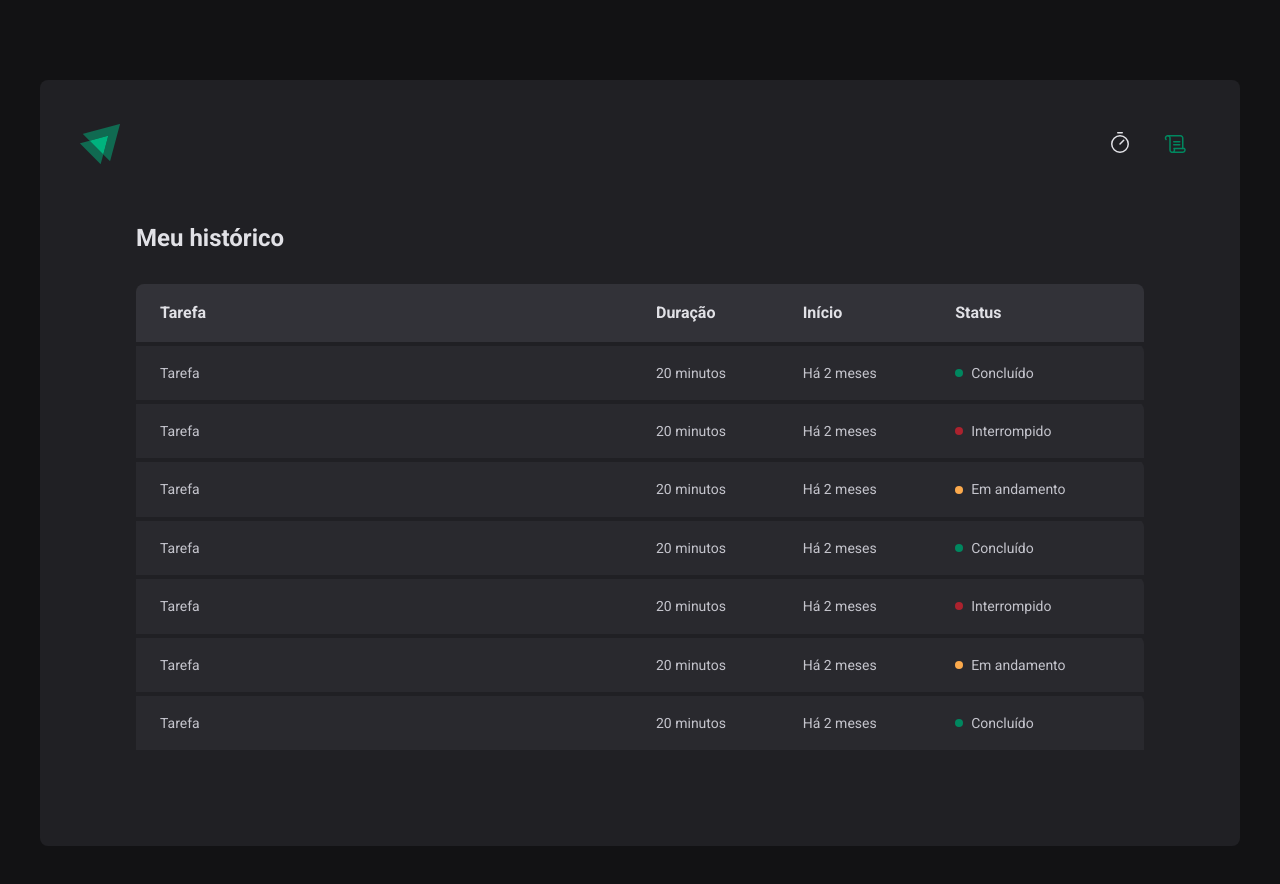
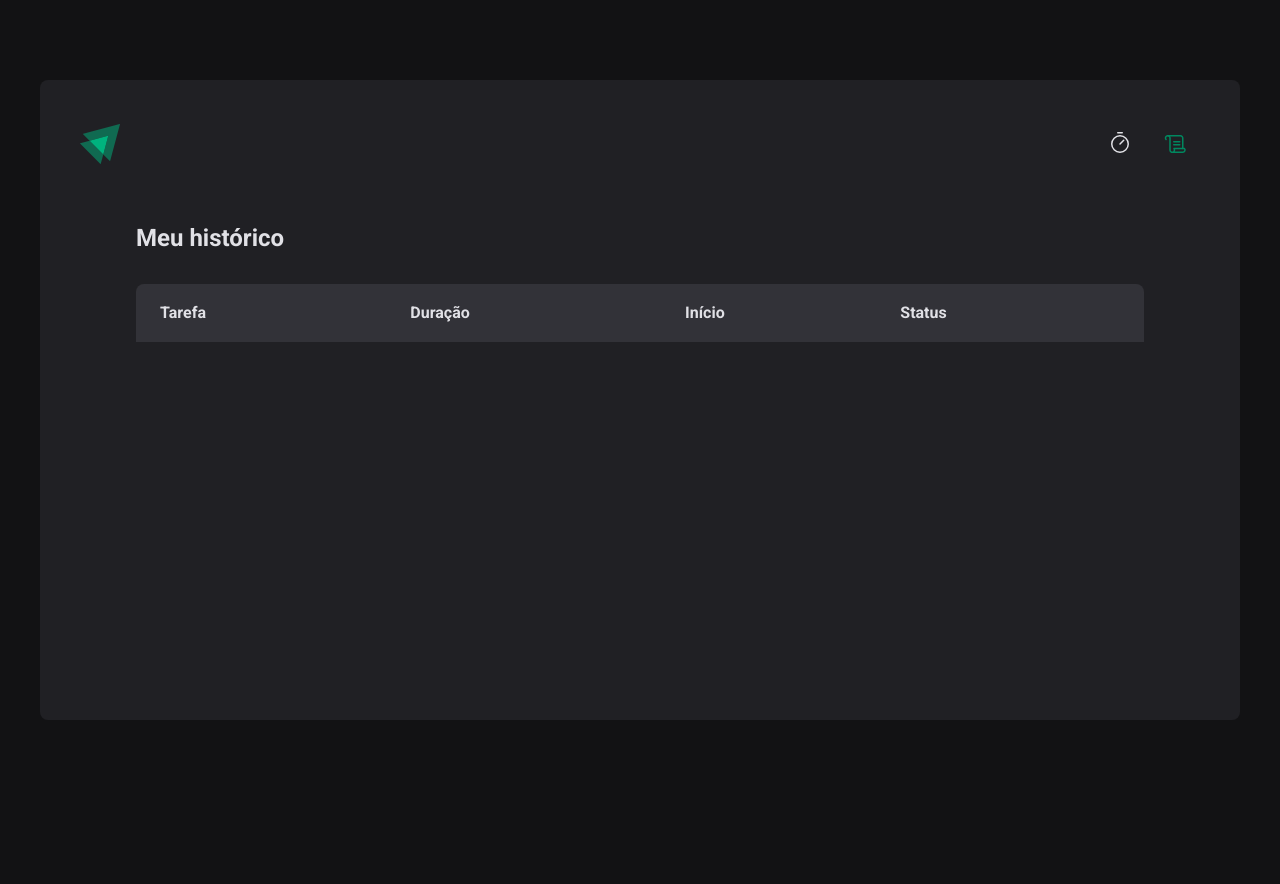
Before and after one commit to walterjaworski/rocketseat-ignite-timer, a React (Vite) app: page /history in a window 1280 px wide. Shown: the top 884 px of the page. After the commit the page ends 800 px from the top, so only its background shows below. Built offline with nearby package versions, Linux system fonts and the light colour scheme.

Commit message:
finish context in app

```diff
--- a/src/App.tsx
+++ b/src/App.tsx
@@ -5,12 +5,15 @@
 
 import { Router } from './Router'
 import { BrowserRouter } from 'react-router-dom'
+import { CyclesContextProvider } from './contexts/CyclesContext'
 
 export function App() {
   return (
     <ThemeProvider theme={defaultTheme}>
       <BrowserRouter>
-        <Router />
+        <CyclesContextProvider>
+          <Router />
+        </CyclesContextProvider>
       </BrowserRouter>
       <GlobalStyle />
     </ThemeProvider>
--- /dev/null
+++ b/src/contexts/CyclesContext.tsx
@@ -0,0 +1,104 @@
+import { ReactNode, createContext, useState } from 'react'
+
+interface CreateCycleData {
+  task: string
+  minutesAmount: number
+}
+
+interface Cycle {
+  id: string
+  task: string
+  minutesAmount: number
+  startDate: Date
+  interruptDate?: Date
+  finishedDate?: Date
+}
+
+interface CyclesContextType {
+  cycles: Cycle[]
+  activeCycle: Cycle | undefined
+  activeCycleId: string | null
+  amountSecondsPassed: number
+  markCurrentCycleAsFinished: () => void
+  setSecondsPassed: (seconds: number) => void
+  createNewCycle: (data: CreateCycleData) => void
+  interrupCurrentCycle: () => void
+}
+
+interface CyclesContextProviderProps {
+  children: ReactNode
+}
+
+export const CyclesContext = createContext({} as CyclesContextType)
+
+export function CyclesContextProvider({
+  children,
+}: CyclesContextProviderProps) {
+  const [cycles, setCycles] = useState<Cycle[]>([])
+  const [activeCycleId, setActiveCycleId] = useState<string | null>(null)
+  const [amountSecondsPassed, setAmountSecondsPassed] = useState(0)
+
+  const activeCycle = cycles.find((cycle) => cycle.id === activeCycleId)
+
+  function setSecondsPassed(seconds: number) {
+    setAmountSecondsPassed(seconds)
+  }
+
+  function markCurrentCycleAsFinished() {
+    setCycles((prevState) =>
+      prevState.map((cycle) => {
+        if (cycle.id === activeCycleId) {
+          return { ...cycle, finishedDate: new Date() }
+        } else {
+          return cycle
+        }
+      }),
+    )
+  }
+
+  function createNewCycle(data: CreateCycleData) {
+    const id = String(new Date().getTime())
+
+    const newCycle: Cycle = {
+      id,
+      task: data.task,
+      minutesAmount: data.minutesAmount,
+      startDate: new Date(),
+    }
+
+    setCycles((prevState) => [...prevState, newCycle])
+    setActiveCycleId(id)
+    setAmountSecondsPassed(0)
+  }
+
+  function interrupCurrentCycle() {
+    setActiveCycleId(null)
+
+    setCycles((prevState) =>
+      prevState.map((cycle) => {
+        if (cycle.id === activeCycleId) {
+          return { ...cycle, interruptDate: new Date() }
+        } else {
+          return cycle
+        }
+      }),
+    )
+  }
+
+  return (
+    <CyclesContext.Provider
+      value={{
+        cycles,
+        activeCycle,
+        activeCycleId,
+        amountSecondsPassed,
+        setSecondsPassed,
+        markCurrentCycleAsFinished,
+        createNewCycle,
+        interrupCurrentCycle,
+      }}
+    >
+      {children}
+    </CyclesContext.Provider>
+  )
+}
--- a/src/pages/History/index.tsx
+++ b/src/pages/History/index.tsx
@@ -1,6 +1,12 @@
+import { useContext } from 'react'
+import { formatDistanceToNow } from 'date-fns'
+import ptBR from 'date-fns/locale/pt-BR'
 import { HistoryContainer, HistoryList, Status } from './styles'
+import { CyclesContext } from '../../contexts/CyclesContext'
 
 export function History() {
+  const { cycles } = useContext(CyclesContext)
+
   return (
     <HistoryContainer>
       <h1>Meu histórico</h1>
@@ -16,62 +22,33 @@
             </tr>
           </thead>
           <tbody>
-            <tr>
-              <td>Tarefa</td>
-              <td>20 minutos</td>
-              <td>Há 2 meses</td>
-              <td>
-                <Status statusColor="green">Concluído</Status>
-              </td>
-            </tr>
-            <tr>
-              <td>Tarefa</td>
-              <td>20 minutos</td>
-              <td>Há 2 meses</td>
-              <td>
-                <Status statusColor="red">Interrompido</Status>
-              </td>
-            </tr>
-            <tr>
-              <td>Tarefa</td>
-              <td>20 minutos</td>
-              <td>Há 2 meses</td>
-              <td>
-                <Status statusColor="yellow">Em andamento</Status>
-              </td>
-            </tr>
-            <tr>
-              <td>Tarefa</td>
-              <td>20 minutos</td>
-              <td>Há 2 meses</td>
-              <td>
-                <Status statusColor="green">Concluído</Status>
-              </td>
-            </tr>
-            <tr>
-              <td>Tarefa</td>
-              <td>20 minutos</td>
-              <td>Há 2 meses</td>
-              <td>
-                <Status statusColor="red">Interrompido</Status>
-              </td>
-            </tr>
-            <tr>
-              <td>Tarefa</td>
-              <td>20 minutos</td>
-              <td>Há 2 meses</td>
-              <td>
-                <Status statusColor="yellow">Em andamento</Status>
-              </td>
-            </tr>
-            <tr>
-              <td>Tarefa</td>
-              <td>20 minutos</td>
-              <td>Há 2 meses</td>
-              <td>
-                <Status statusColor="green">Concluído</Status>
-              </td>
-            </tr>
+            {cycles.map((cycle) => {
+              return (
+                <tr key={cycle.id}>
+                  <td>{cycle.task}</td>
+                  <td>{cycle.minutesAmount} minutos</td>
+                  <td>
+                    {formatDistanceToNow(cycle.startDate, {
+                      addSuffix: true,
+                      locale: ptBR,
+                    })}
+                  </td>
+                  <td>
+                    {cycle.finishedDate && (
+                      <Status statusColor="green">Concluído</Status>
+                    )}
+
+                    {cycle.interruptDate && (
+                      <Status statusColor="red">Interrompido</Status>
+                    )}
+
+                    {!cycle.interruptDate && !cycle.interruptDate && (
+                      <Status statusColor="yellow">Em andamento</Status>
+                    )}
+                  </td>
+                </tr>
+              )
+            })}
           </tbody>
         </table>
       </HistoryList>
--- a/src/pages/Home/components/Countdown/index.tsx
+++ b/src/pages/Home/components/Countdown/index.tsx
@@ -3,7 +3,7 @@
 import { differenceInSeconds } from 'date-fns'
 
 import { CountdownContainer, Separator } from './styles'
-import { CyclesContext } from '../..'
+import { CyclesContext } from '../../../../contexts/CyclesContext'
 
 export function Countdown() {
   const {
--- a/src/pages/Home/components/NewCycleForm/index.tsx
+++ b/src/pages/Home/components/NewCycleForm/index.tsx
@@ -2,8 +2,7 @@
 import { useFormContext } from 'react-hook-form'
 
 import { FormContainer, MinutesAmountInput, TaskInput } from './styles'
-
-import { CyclesContext } from '../..'
+import { CyclesContext } from '../../../../contexts/CyclesContext'
 
 export function NewCycleForm() {
   const { activeCycle } = useContext(CyclesContext)
--- a/src/pages/Home/index.tsx
+++ b/src/pages/Home/index.tsx
@@ -1,4 +1,4 @@
-import { createContext, useState } from 'react'
+import { useContext } from 'react'
 import { HandPalm, Play } from 'phosphor-react'
 import { FormProvider, useForm } from 'react-hook-form'
 import { zodResolver } from '@hookform/resolvers/zod'
@@ -11,25 +11,7 @@
 } from './styles'
 import { NewCycleForm } from './components/NewCycleForm'
 import { Countdown } from './components/Countdown'
-
-interface Cycle {
-  id: string
-  task: string
-  minutesAmount: number
-  startDate: Date
-  interruptDate?: Date
-  finishedDate?: Date
-}
-
-interface CyclesContextType {
-  activeCycle: Cycle | undefined
-  activeCycleId: string | null
-  amountSecondsPassed: number
-  markCurrentCycleAsFinished: () => void
-  setSecondsPassed: (seconds: number) => void
-}
-
-export const CyclesContext = createContext({} as CyclesContextType)
+import { CyclesContext } from '../../contexts/CyclesContext'
 
 const newCycleFormValidationSchema = zod.object({
   task: zod.string().min(1, 'Informe a tarefa'),
@@ -42,9 +24,8 @@
 type NewCycleFormData = zod.infer<typeof newCycleFormValidationSchema>
 
 export function Home() {
-  const [cycles, setCycles] = useState<Cycle[]>([])
-  const [activeCycleId, setActiveCycleId] = useState<string | null>(null)
-  const [amountSecondsPassed, setAmountSecondsPassed] = useState(0)
+  const { activeCycle, createNewCycle, interrupCurrentCycle } =
+    useContext(CyclesContext)
 
   const newCycleForm = useForm<NewCycleFormData>({
     resolver: zodResolver(newCycleFormValidationSchema),
@@ -56,53 +37,9 @@
 
   const { handleSubmit, watch, reset } = newCycleForm
 
-  const activeCycle = cycles.find((cycle) => cycle.id === activeCycleId)
-
-  function setSecondsPassed(seconds: number) {
-    setAmountSecondsPassed(seconds)
-  }
-
-  function markCurrentCycleAsFinished() {
-    setCycles((prevState) =>
-      prevState.map((cycle) => {
-        if (cycle.id === activeCycleId) {
-          return { ...cycle, finishedDate: new Date() }
-        } else {
-          return cycle
-        }
-      }),
-    )
-  }
-
   function handleCreateNewCycle(data: NewCycleFormData) {
-    const id = String(new Date().getTime())
-
-    const newCycle: Cycle = {
-      id,
-      task: data.task,
-      minutesAmount: data.minutesAmount,
-      startDate: new Date(),
-    }
-
-    setCycles((prevState) => [...prevState, newCycle])
-    setActiveCycleId(id)
-    setAmountSecondsPassed(0)
-
+    createNewCycle(data)
     reset()
-  }
-
-  function handleInterrupCycle() {
-    setActiveCycleId(null)
-
-    setCycles((prevState) =>
-      prevState.map((cycle) => {
-        if (cycle.id === activeCycleId) {
-          return { ...cycle, interruptDate: new Date() }
-        } else {
-          return cycle
-        }
-      }),
-    )
   }
 
   const task = watch('task')
@@ -111,23 +48,13 @@
   return (
     <HomeContainer>
       <form onSubmit={handleSubmit(handleCreateNewCycle)}>
-        <CyclesContext.Provider
-          value={{
-            activeCycle,
-            activeCycleId,
-            amountSecondsPassed,
-            markCurrentCycleAsFinished,
-            setSecondsPassed,
-          }}
-        >
-          <FormProvider {...newCycleForm}>
-            <NewCycleForm />
-          </FormProvider>
-          <Countdown />
-        </CyclesContext.Provider>
+        <FormProvider {...newCycleForm}>
+          <NewCycleForm />
+        </FormProvider>
+        <Countdown />
 
         {activeCycle ? (
-          <StopCountdownButton onClick={handleInterrupCycle} type="button">
+          <StopCountdownButton onClick={interrupCurrentCycle} type="button">
             <HandPalm size={24} /> Interromper
           </StopCountdownButton>
         ) : (
```
